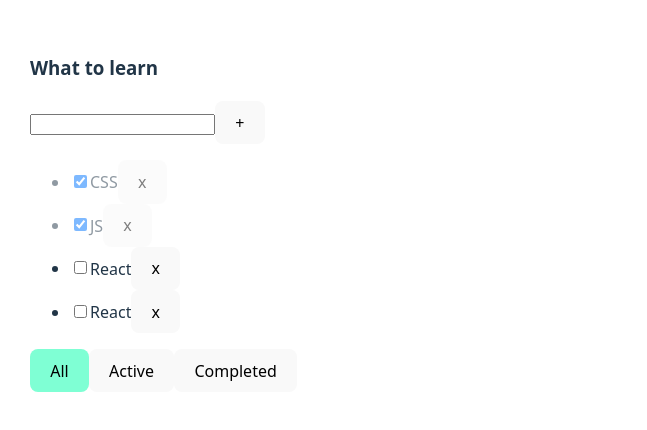
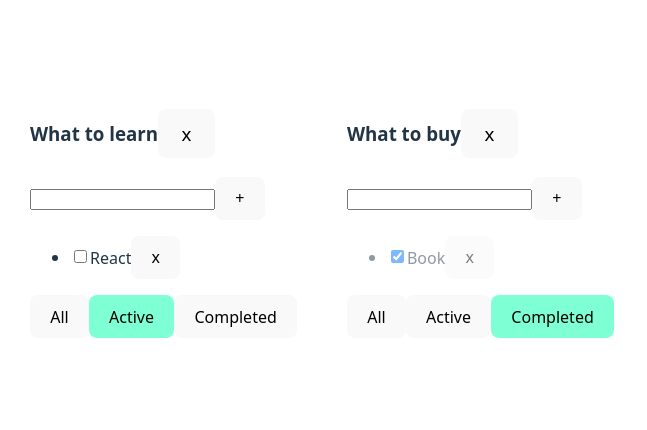
Before and after one commit to syhlovasolomia/todolist-app-redux, a React (Vite) app: page / in a window 1280 px wide. Shown: the part 186-616 px from the top of the page, without its empty margins (0-647 px from the left). Built offline with nearby package versions, Linux system fonts and the light colour scheme.

Commit message:
added one more to-do list, now these lists can also be removed by users

```diff
--- a/src/App.tsx
+++ b/src/App.tsx
@@ -5,62 +5,100 @@
 
 export type FilterValuesType = 'all' | 'completed' | 'active';
 
+type TodoListType = {
+    id: string;
+    title: string;
+    filter: FilterValuesType;
+};
+
+type TaskType = {
+    id: string;
+    title: string;
+    isDone: boolean;
+};
+
+type TasksStateType = {
+    [key: string]: TaskType[];
+};
+
 function App() {
-    const [tasks, setTasks] = useState([
+    const todolistId1 = v1();
+    const todolistId2 = v1();
+
+    const [todolists, setTodoLists] = useState<Array<TodoListType>>([
+        { id: todolistId1, title: 'What to learn', filter: 'active' },
+        { id: todolistId2, title: 'What to buy', filter: 'completed' },
+    ]);
+
+    const removeTodoList = (todolistId: string) => {
+        setTodoLists(todolists.filter((tl) => tl.id !== todolistId));
+
+        const updatedTasks = { ...tasksObj };
+        delete updatedTasks[todolistId];
+        setTasks(updatedTasks);
+    };
+
+    const [tasksObj, setTasks] = useState<TasksStateType>({
+        [todolistId1]: [
             { id: v1(), title: 'CSS', isDone: true },
             { id: v1(), title: 'JS', isDone: true },
             { id: v1(), title: 'React', isDone: false },
-        { id: v1(), title: 'React', isDone: false },
-    ]);
+        ],
+        [todolistId2]: [
+            { id: v1(), title: 'Book', isDone: true },
+            { id: v1(), title: 'Milk', isDone: false },
+        ],
+    });
 
-    const [filter, setFilter] = useState<FilterValuesType>('all');
-
-    function removeTask(id: string) {
+    function removeTask(id: string, todolistId: string) {
+        const tasks = tasksObj[todolistId];
         const filteredTasks = tasks.filter((t) => t.id !== id);
-        setTasks(filteredTasks);
+        setTasks({ ...tasksObj, [todolistId]: filteredTasks });
     }
 
-    function addTask(title: string) {
-        const newTask = {
-            id: v1(),
-            title: title,
-            isDone: false,
-        };
+    function addTask(title: string, todolistId: string) {
+        const newTask = { id: v1(), title, isDone: false };
+        const tasks = tasksObj[todolistId];
         const newTasks = [newTask, ...tasks];
-        setTasks(newTasks);
+        setTasks({ ...tasksObj, [todolistId]: newTasks });
     }
 
-    function changeStatus(taskId: string, isDone: boolean) {
-        const task = tasks.find((t) => t.id === taskId);
-        if (task) {
-            task.isDone = isDone;
-        }
-        setTasks([...tasks]);
+    function changeStatus(taskId: string, isDone: boolean, todolistId: string) {
+        const tasks = tasksObj[todolistId].map((t) => (t.id === taskId ? { ...t, isDone } : t));
+        setTasks({ ...tasksObj, [todolistId]: tasks });
     }
 
-    function changeFilter(value: FilterValuesType) {
-        setFilter(value);
-    }
-
-    let tasksForTodoList = tasks;
-    if (filter == 'completed') {
-        tasksForTodoList = tasks.filter((t) => t.isDone === true);
-    }
-    if (filter == 'active') {
-        tasksForTodoList = tasks.filter((t) => t.isDone === false);
+    function changeFilter(value: FilterValuesType, todolistId: string) {
+        setTodoLists(todolists.map((tl) => (tl.id === todolistId ? { ...tl, filter: value } : tl)));
     }
 
     return (
         <div className="App">
+            {todolists.map((tl) => {
+                let tasksForTodoList = tasksObj[tl.id];
+
+                if (tl.filter === 'active') {
+                    tasksForTodoList = tasksForTodoList.filter((t) => !t.isDone);
+                }
+                if (tl.filter === 'completed') {
+                    tasksForTodoList = tasksForTodoList.filter((t) => t.isDone);
+                }
+
+                return (
                     <Todolist
-                title="What to learn"
+                        key={tl.id}
+                        id={tl.id}
+                        title={tl.title}
                         tasks={tasksForTodoList}
                         removeTask={removeTask}
                         changeFilter={changeFilter}
                         addTask={addTask}
                         changeTaskStatus={changeStatus}
-                filter={filter}
+                        filter={tl.filter}
+                        removeTodoList={removeTodoList}
                     />
+                );
+            })}
         </div>
     );
 }
--- a/src/Todolist.tsx
+++ b/src/Todolist.tsx
@@ -8,13 +8,15 @@
 };
 
 type PropsType = {
+    id: string
     title: string;
     tasks: Array<TaskType>;
-    removeTask: (id: string) => void;
-    changeFilter: (value: FilterValuesType) => void;
-    addTask: (title: string) => void;
-    changeTaskStatus: (taskId: string, isDone: boolean) => void;
+    removeTask: (id: string, todolistId: string) => void;
+    changeFilter: (value: FilterValuesType, todolistsId: string) => void;
+    addTask: (title: string, todolistId: string) => void;
+    changeTaskStatus: (taskId: string, isDone: boolean, todolistId: string) => void;
     filter: FilterValuesType;
+    removeTodoList: (todolistId: string) => void
 };
 
 export function Todolist(props: PropsType) {
@@ -23,7 +25,7 @@
 
     const addTask = () => {
         if (title.trim() !== '') {
-            props.addTask(title.trim());
+            props.addTask(title.trim(), props.id);
             setTitle('');
         } else {
             setError('Title is required');
@@ -37,18 +39,23 @@
     const onKeyDownHandler = (e: KeyboardEvent<HTMLInputElement>) => {
         setError(null);
         if (e.key === 'Enter') {
-            props.addTask(title);
-            setTitle('');
+            if (title.trim()) {
+                props.addTask(title.trim(), props.id);
+                setTitle('');
+            } else {
+                setError('Title is required');
+            }
         }
     };
 
-    const onAllClickhandler = () => props.changeFilter('all');
-    const onActiveClickhandler = () => props.changeFilter('active');
-    const onCompletedClickhandler = () => props.changeFilter('completed');
+    const onAllClickhandler = () => props.changeFilter('all', props.id);
+    const onActiveClickhandler = () => props.changeFilter('active', props.id);
+    const onCompletedClickhandler = () => props.changeFilter('completed', props.id);
+    const removeTodoList = () => props.removeTodoList(props.id);
 
     return (
         <div>
-            <h3>{props.title}</h3>
+            <h3>{props.title}<button onClick={removeTodoList}>x</button></h3>
             <div>
                 <input
                     value={title}
@@ -61,9 +68,9 @@
             </div>
             <ul>
                 {props.tasks.map((t) => {
-                    const onRemoveHandler = () => props.removeTask(t.id);
+                    const onRemoveHandler = () => props.removeTask(t.id, props.id);
                     const onChangeHandler = (e: ChangeEvent<HTMLInputElement>) =>
-                        props.changeTaskStatus(t.id, e.currentTarget.checked);
+                        props.changeTaskStatus(t.id, e.currentTarget.checked, props.id);
 
                     return (
                         <li key={t.id} className={t.isDone ? 'is-done' : ''}>
```
Lines whose indentation alone changed are shown as unchanged.
